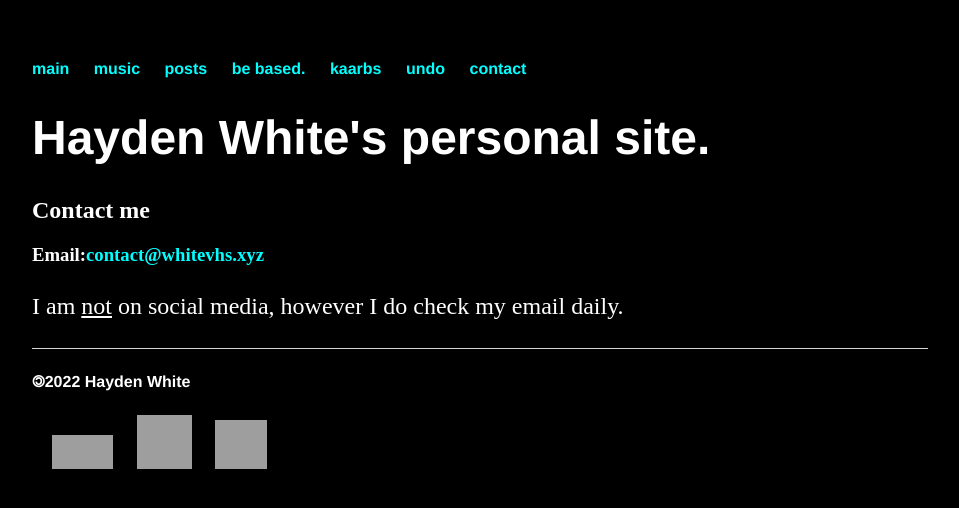
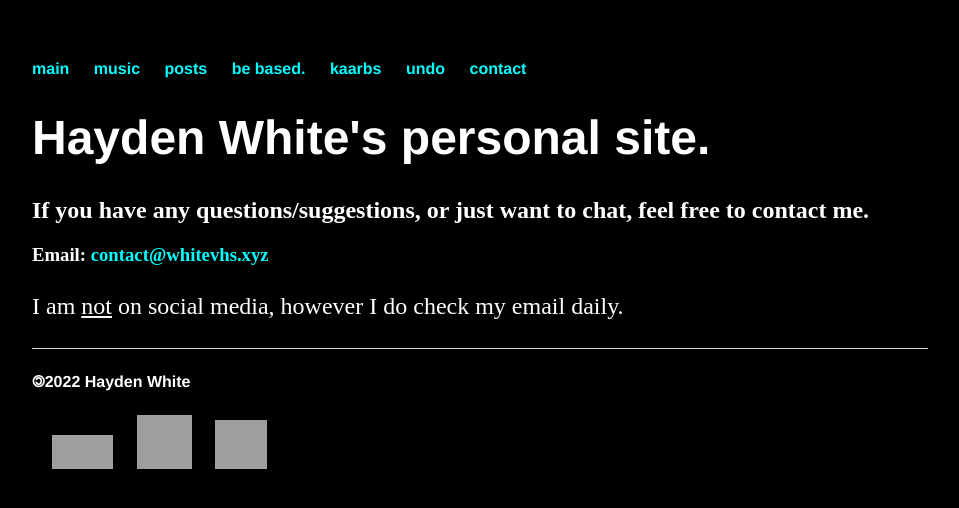
Before and after one commit to whiteVHS/whiteVHS.github.io, a Jekyll site: the page built from contact/index.html, in a window 1280 px wide. Shown: the top 508 px of the page, without its empty margins (160-1119 px from the left). Built offline with Jekyll 4.4.1, drawn with Linux system fonts in a browser that asks for light colours; grey boxes are pictures that could not be loaded.

Commit message:
Update index.html

```diff
--- a/contact/index.html
+++ b/contact/index.html
@@ -1,10 +1,10 @@
 ---
 layout: default
-title: contact whiteVHS
+title: Contact whiteVHS
 ---
 <div class="blurb">
   <h1>Hayden White's personal site.</h1>
-  <h2>Contact me</h2>
-  <h3><b>Email:</b><a href="mailto:contact@whitevhs.xyz" title="email me!">contact@whitevhs.xyz</a></h3>
+  <h2>If you have any questions/suggestions, or just want to chat, feel free to contact me.</h2>
+  <h3><b>Email:</b> <a href="mailto:contact@whitevhs.xyz" title="email me!">contact@whitevhs.xyz</a></h3>
   <p style="color:white"> I am <ins>not</ins> on social media, however I do check my email daily.</p>
   </div><!-- /.blurb -->
```
